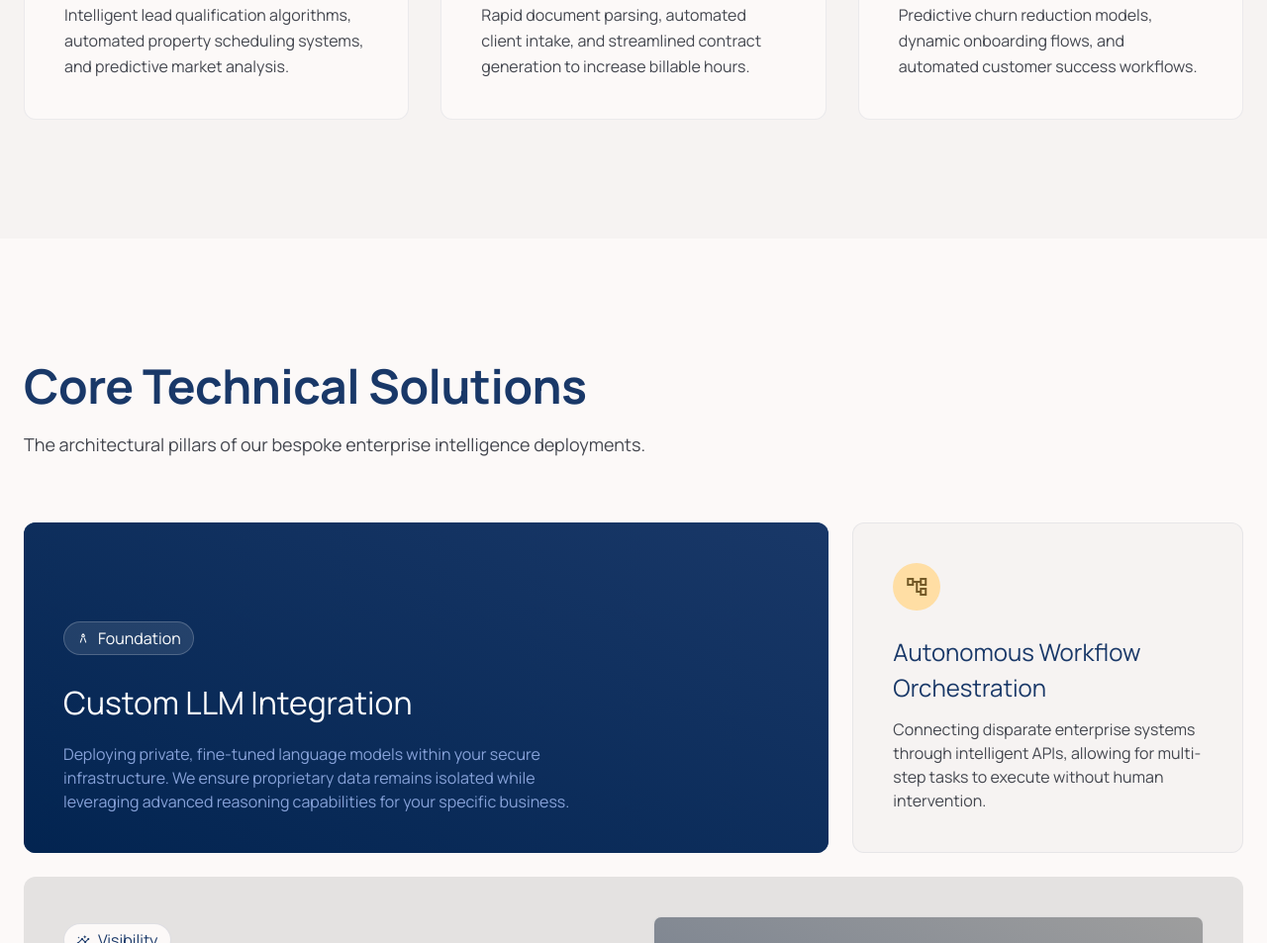
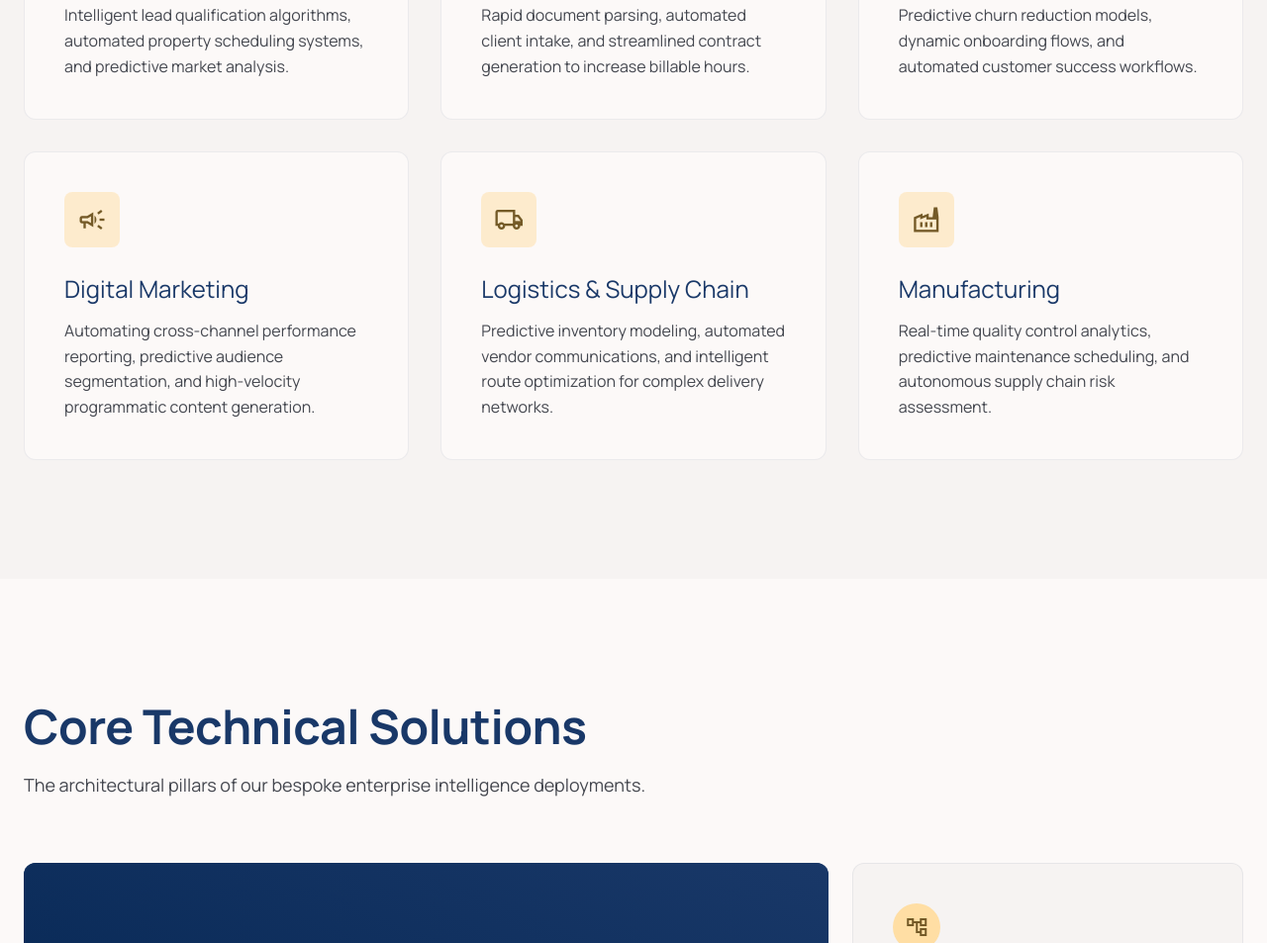
Before and after one commit to aamirshazad0088/agency-website, a plain HTML site: page solutions.html in a window 1280 px wide. Shown: the part 1546-2499 px from the top of the page at 99% size. Drawn offline with nearby package versions, Linux system fonts and the light colour scheme; grey boxes are pictures that could not be loaded.

Commit message:
update solution niches

```diff
--- a/solutions.html
+++ b/solutions.html
@@ -268,6 +268,36 @@
                             Predictive churn reduction models, dynamic onboarding flows, and automated customer success workflows.
                         </p>
 </div>
+<!-- Card 7 -->
+<div class="bg-surface rounded-xl p-10 border border-outline-variant/30 hover:border-secondary transition-colors group">
+<div class="w-14 h-14 bg-secondary-fixed/50 rounded-lg flex items-center justify-center mb-6 group-hover:bg-secondary-container transition-colors">
+<span class="material-symbols-outlined text-secondary text-3xl">campaign</span>
+</div>
+<h3 class="font-headline-md text-[24px] text-primary-container mb-3">Digital Marketing</h3>
+<p class="font-body-md text-body-md text-on-surface-variant">
+                            Automating cross-channel performance reporting, predictive audience segmentation, and high-velocity programmatic content generation.
+                        </p>
+</div>
+<!-- Card 8 -->
+<div class="bg-surface rounded-xl p-10 border border-outline-variant/30 hover:border-secondary transition-colors group">
+<div class="w-14 h-14 bg-secondary-fixed/50 rounded-lg flex items-center justify-center mb-6 group-hover:bg-secondary-container transition-colors">
+<span class="material-symbols-outlined text-secondary text-3xl">local_shipping</span>
+</div>
+<h3 class="font-headline-md text-[24px] text-primary-container mb-3">Logistics &amp; Supply Chain</h3>
+<p class="font-body-md text-body-md text-on-surface-variant">
+                            Predictive inventory modeling, automated vendor communications, and intelligent route optimization for complex delivery networks.
+                        </p>
+</div>
+<!-- Card 9 -->
+<div class="bg-surface rounded-xl p-10 border border-outline-variant/30 hover:border-secondary transition-colors group">
+<div class="w-14 h-14 bg-secondary-fixed/50 rounded-lg flex items-center justify-center mb-6 group-hover:bg-secondary-container transition-colors">
+<span class="material-symbols-outlined text-secondary text-3xl">factory</span>
+</div>
+<h3 class="font-headline-md text-[24px] text-primary-container mb-3">Manufacturing</h3>
+<p class="font-body-md text-body-md text-on-surface-variant">
+                            Real-time quality control analytics, predictive maintenance scheduling, and autonomous supply chain risk assessment.
+                        </p>
+</div>
 </div>
 </div>
 </section>
```
